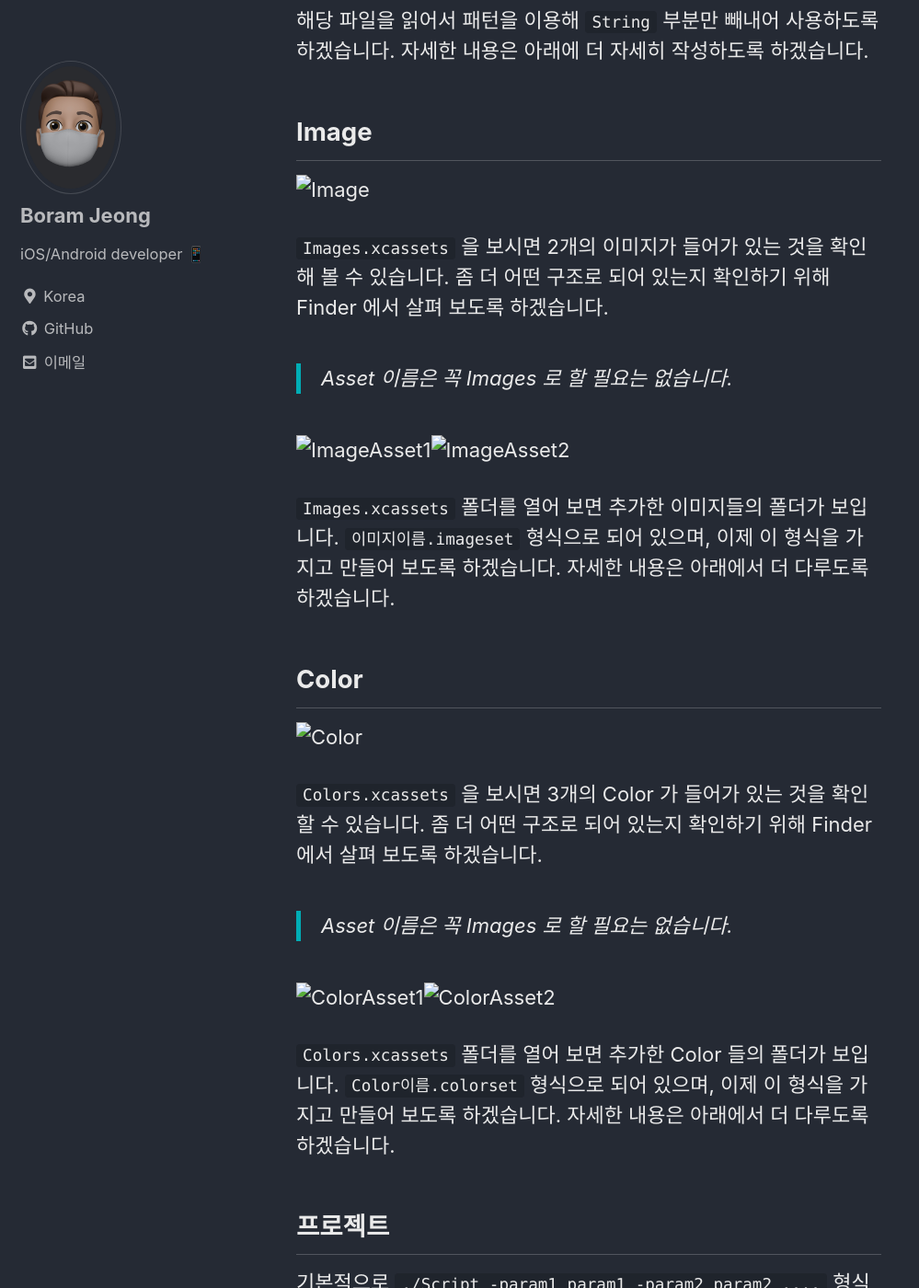
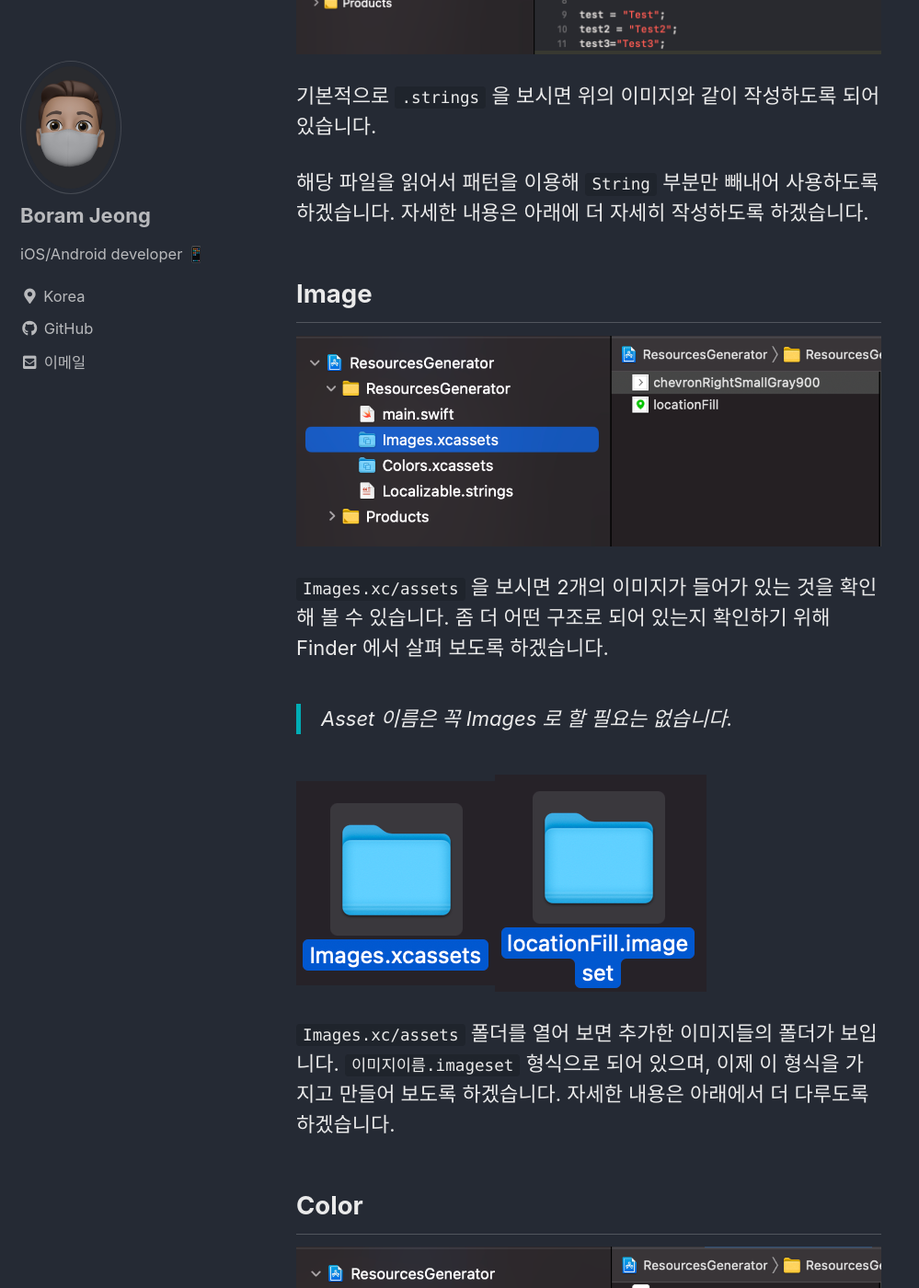
Before and after one commit to bbiguduk/bbiguduk.github.io, a Jekyll site: the page built from _posts/2021-11-18-Resource_Generator.md, in a window 1280 px wide and 1400 px high, scrolled down 1688 px. Shown: the whole window at 92% size, without its empty margins (0-999 px from the left). Built offline with Jekyll 4.4.1, drawn with Linux system fonts in a browser that asks for light colours; cached includes are drawn as plain includes; some of the changed text lies outside the part shown.

Commit message:
# Image 오류 수정

```diff
--- a/_posts/2021-11-18-Resource_Generator.md
+++ b/_posts/2021-11-18-Resource_Generator.md
@@ -41,7 +41,7 @@ Image 나 Color 도 asset 으로 관리를 하게 되면 불러올 때 이름을
 
 ## String
 
-![Localizable](../assets/images/resourceGenerator/Localizable.png)
+![Localizable](/images/Localizable.png)
 
 기본적으로 `.strings` 을 보시면 위의 이미지와 같이 작성하도록 되어 있습니다.
 
@@ -49,33 +49,33 @@ Image 나 Color 도 asset 으로 관리를 하게 되면 불러올 때 이름을
 
 ## Image
 
-![Image](../assets/images/resourceGenerator/Image.png)
+![Image](/images/Image.png)
 
-`Images.xcassets` 을 보시면 2개의 이미지가 들어가 있는 것을 확인해 볼 수 있습니다. 좀 더 어떤 구조로 되어 있는지 확인하기 위해 Finder 에서 살펴 보도록 하겠습니다.
+`Images.xc/assets` 을 보시면 2개의 이미지가 들어가 있는 것을 확인해 볼 수 있습니다. 좀 더 어떤 구조로 되어 있는지 확인하기 위해 Finder 에서 살펴 보도록 하겠습니다.
 
 > Asset 이름은 꼭 Images 로 할 필요는 없습니다.
 
-![ImageAsset1](../assets/images/resourceGenerator/ImageAsset1.png)![ImageAsset2](../assets/images/resourceGenerator/ImageAsset2.png)
+![ImageAsset1](/images/ImageAsset1.png)![ImageAsset2](/images/ImageAsset2.png)
 
-`Images.xcassets` 폴더를 열어 보면 추가한 이미지들의 폴더가 보입니다. `이미지이름.imageset` 형식으로 되어 있으며, 이제 이 형식을 가지고 만들어 보도록 하겠습니다. 자세한 내용은 아래에서 더 다루도록 하겠습니다.
+`Images.xc/assets` 폴더를 열어 보면 추가한 이미지들의 폴더가 보입니다. `이미지이름.imageset` 형식으로 되어 있으며, 이제 이 형식을 가지고 만들어 보도록 하겠습니다. 자세한 내용은 아래에서 더 다루도록 하겠습니다.
 
 ## Color
 
-![Color](../assets/images/resourceGenerator/Color.png)
+![Color](/images/Color.png)
 
-`Colors.xcassets` 을 보시면 3개의 Color 가 들어가 있는 것을 확인할 수 있습니다. 좀 더 어떤 구조로 되어 있는지 확인하기 위해 Finder 에서 살펴 보도록 하겠습니다.
+`Colors.xc/assets` 을 보시면 3개의 Color 가 들어가 있는 것을 확인할 수 있습니다. 좀 더 어떤 구조로 되어 있는지 확인하기 위해 Finder 에서 살펴 보도록 하겠습니다.
 
 > Asset 이름은 꼭 Images 로 할 필요는 없습니다.
 
-![ColorAsset1](../assets/images/resourceGenerator/ColorAsset1.png)![ColorAsset2](../assets/images/resourceGenerator/ColorAsset2.png)
+![ColorAsset1](/images/ColorAsset1.png)![ColorAsset2](/images/ColorAsset2.png)
 
-`Colors.xcassets` 폴더를 열어 보면 추가한 Color 들의 폴더가 보입니다. `Color이름.colorset` 형식으로 되어 있으며, 이제 이 형식을 가지고 만들어 보도록 하겠습니다. 자세한 내용은 아래에서 더 다루도록 하겠습니다.
+`Colors.xc/assets` 폴더를 열어 보면 추가한 Color 들의 폴더가 보입니다. `Color이름.colorset` 형식으로 되어 있으며, 이제 이 형식을 가지고 만들어 보도록 하겠습니다. 자세한 내용은 아래에서 더 다루도록 하겠습니다.
 
 ## 프로젝트
 
 기본적으로 `./Script -param1 param1 -param2 param2 ....` 형식으로 작성하고 싶어 Xcode 에서 Command Line Tool 프로젝트로 생성하여 시작해 보도록 하겠습니다.
 
-![Project](../assets/images/resourceGenerator/NewProject.png)
+![Project](/images/NewProject.png)
 
 `./Script -param1 param1 -param2 param2 ....` 이 형식처럼 arguments 를 받으려면 보통은 `CommandLine.arguments` 를 사용하여 개발하지만, 제가 원하는 형식은 `-Key value` 형식이기 때문에 `UserDefaults` 를 확장하여 사용할 예정입니다.
 
@@ -84,7 +84,7 @@ Image 나 Color 도 asset 으로 관리를 하게 되면 불러올 때 이름을
 * type: String, Image, Color 중 변환이 필요한 타입을 받는 argument
 * path: 변환이 필요한 소스에 대한 path 를 지정합니다.
   * String: `.strings` 파일의 path
-  * Image, Color: `.xcassets` 파일의 path
+  * Image, Color: `.xc/assets` 파일의 path
 * output: 변환이 된 `.swift` 파일의 path 를 지정합니다.
 * enumName: auto complete 에 사용될 Enumeration 이름
 
@@ -154,7 +154,7 @@ extension FileManager {
 
         let subpaths = try subpathsOfDirectory(atPath: path)
         return subpaths.filter {
-                $0.hasSuffix(type.assets)
+                $0.hasSuffix(type./assets)
             }
             .map {
                 normalize(($0 as NSString).lastPathComponent.components(separatedBy: ".")[0])
@@ -257,7 +257,7 @@ print("\n\(resultStr) to generate resource manager file at \(output).\n")
 
 위와 같이 작성한 후 실행해 보면, 아래와 같이 `Strings.swift` 파일이 생성된 것을 확인할 수 있습니다.
 
-![Strings](../assets/images/resourceGenerator/Strings.png)
+![Strings](/images/Strings.png)
 
 해당 파일을 열어보면
 
@@ -291,11 +291,11 @@ enum Strings: String {
 
 Build 를 하게되면 기본적으로 `/Build/Products/Debug/ProjectName` 에 위치하지만 스크립트를 통해 빌드가 완료되면 결과물을 프로젝트 폴더로 복사 하도록 해봅시다.
 
-![BuildPhase](../assets/images/resourceGenerator/RunScript.png)
+![BuildPhase](/images/RunScript.png)
 
 빌드를 해봅시다.
 
-![BuildResult](../assets/images/resourceGenerator/BuildResult.png)
+![BuildResult](/images/BuildResult.png)
 
 실행가능한 파일이 생성된 것을 볼 수 있습니다.
 
@@ -303,13 +303,13 @@ Build 를 하게되면 기본적으로 `/Build/Products/Debug/ProjectName` 에
 
 > 저는 여기서 Image Resource 에 대한 것만 테스트 하였습니다.
 
-![AppRunScript](../assets/images/resourceGenerator/AppRunScript.png)
+![AppRunScript](/images/AppRunScript.png)
 
 모듈을 빌드 해봅시다.
 
-![DomainImages](../assets/images/resourceGenerator/DomainImages.png)
+![DomainImages](/images/DomainImages.png)
 
-![ImagesSwift](../assets/images/resourceGenerator/ImagesSwift.png)
+![ImagesSwift](/images/ImagesSwift.png)
 
 위와 같이 파일이 잘 생성된 것을 확인할 수 있습니다.
 
```
Also changed, not shown: other parts of _posts/2021-11-18-Resource_Generator.md (+1 -1 lines), images/AppRunScript.png (renamed from assets/images/resourceGenerator/AppRunScript.png), images/BuildResult.png (renamed from assets/images/resourceGenerator/BuildResult.png), images/Color.png (renamed from assets/images/resourceGenerator/Color.png), images/ColorAsset1.png (renamed from assets/images/resourceGenerator/ColorAsset1.png), images/ColorAsset2.png (renamed from assets/images/resourceGenerator/ColorAsset2.png), images/DomainImages.png (renamed from assets/images/resourceGenerator/DomainImages.png), images/Image.png (renamed from assets/images/resourceGenerator/Image.png), images/ImageAsset1.png (renamed from assets/images/resourceGenerator/ImageAsset1.png), images/ImageAsset2.png (renamed from assets/images/resourceGenerator/ImageAsset2.png), images/ImagesSwift.png (renamed from assets/images/resourceGenerator/ImagesSwift.png), images/Localizable.png (renamed from assets/images/resourceGenerator/Localizable.png), images/NewProject.png (renamed from assets/images/resourceGenerator/NewProject.png), images/RunScript.png (renamed from assets/images/resourceGenerator/RunScript.png), 1 more files.
